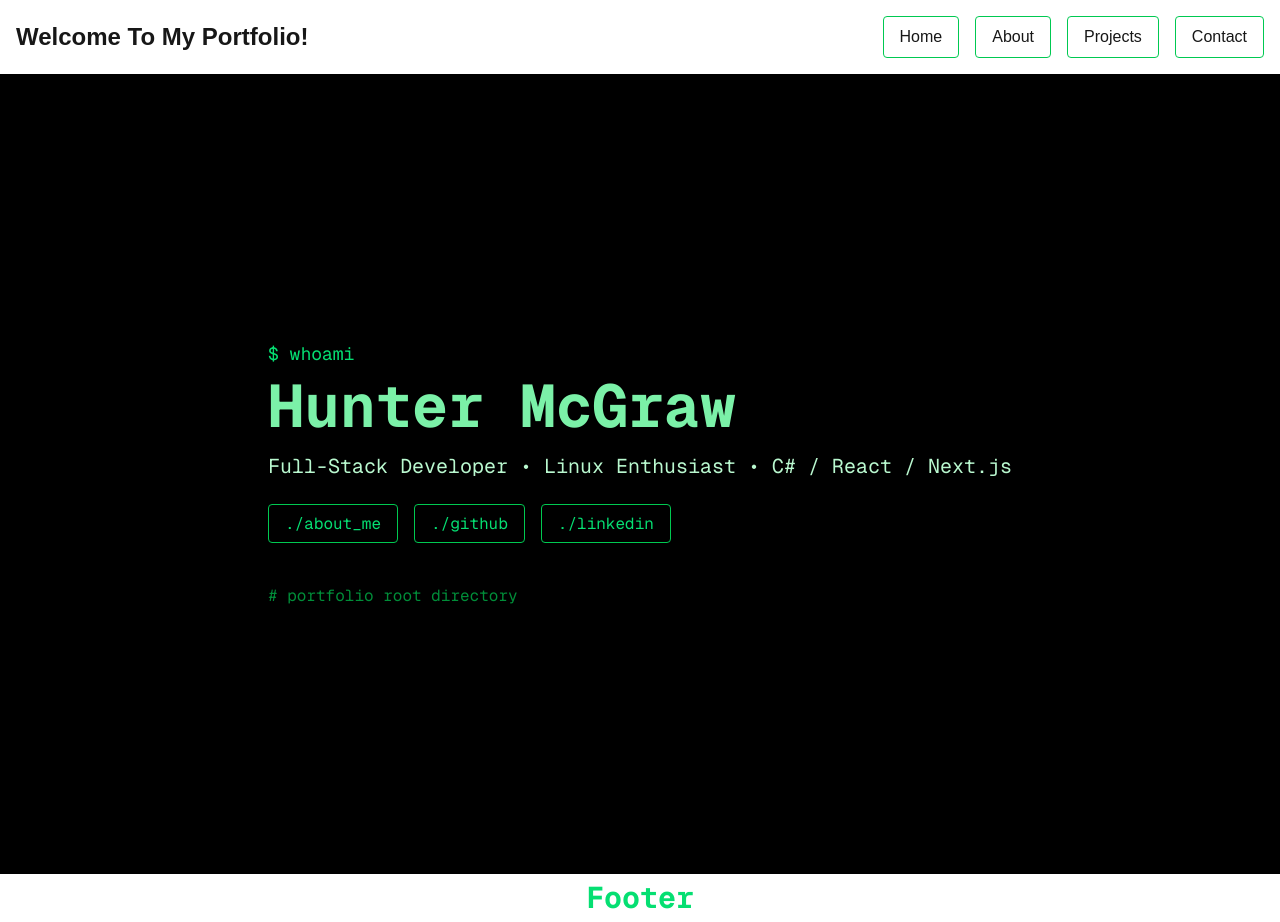
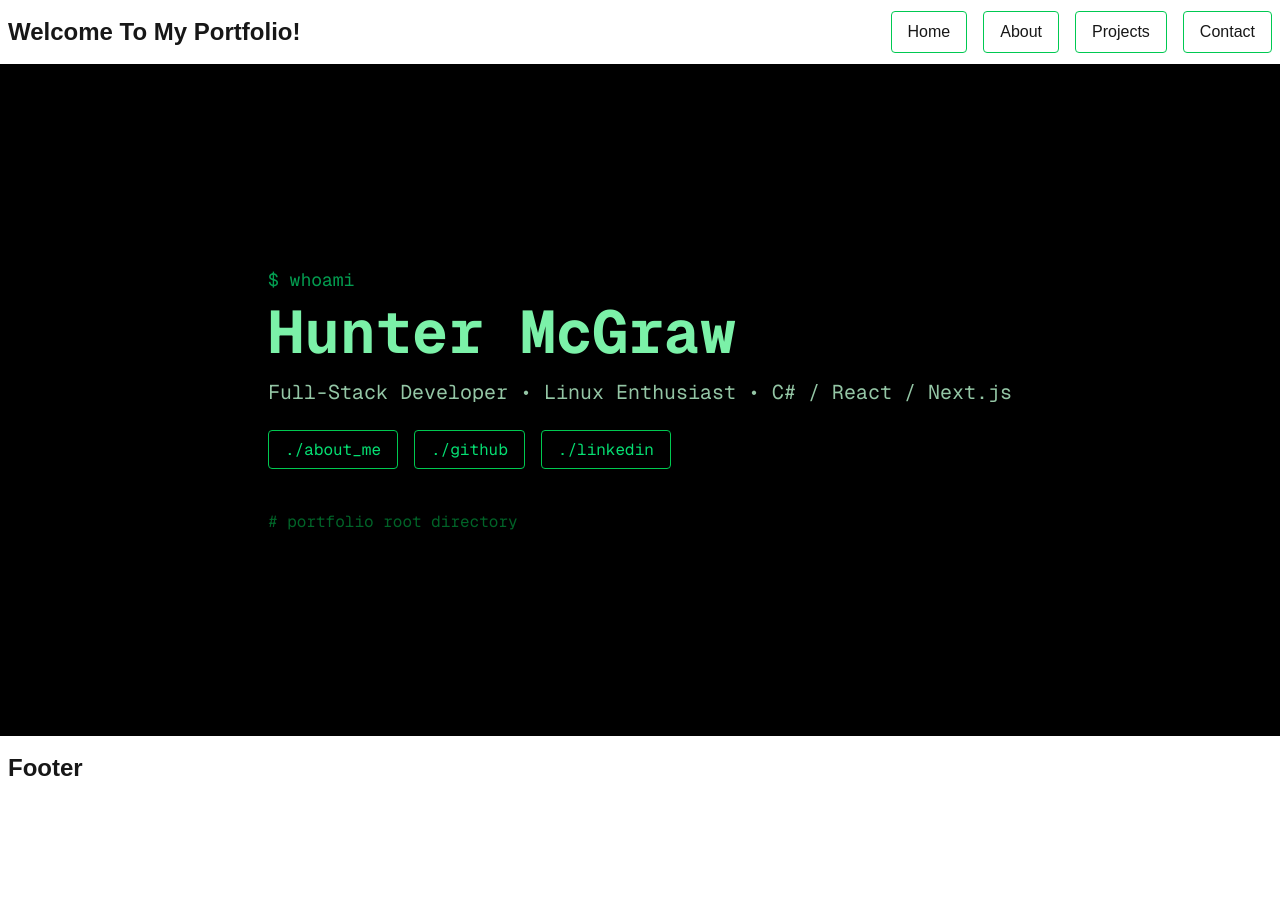
Before and after one commit to huntermcgraw/portfolio, a Next.js app: page / in a window 1280 px wide. After the commit the page ends 800 px from the top, so only its background shows below. Built offline with nearby package versions, Linux system fonts and the light colour scheme.

Commit message:
hero fade in

```diff
--- a/app/about/page.tsx
+++ b/app/about/page.tsx
@@ -3,7 +3,7 @@ import Header from "@/components/Header";
 
 export default function AboutPage() {
   return (
-    <main>
+    <main className="flex flex-col min-h-screen">
       <Header />
       <About />
     </main>
--- a/app/page.tsx
+++ b/app/page.tsx
@@ -4,7 +4,7 @@ import Footer from "@/components/Footer";
 
 export default function Home() {
   return (
-    <main>
+    <main className="flex flex-col min-h-screen">
       <Header />
       <Hero />
       <Footer />
--- a/components/About.tsx
+++ b/components/About.tsx
@@ -1,6 +1,6 @@
 export default function About() {
   return (
-    <section className="px-6 py-20 bg-black text-green-400 font-mono border-t border-green-900">
+    <section className="flex-1 flex flex-col justify-center items-center px-6 bg-black text-green-400 font-mono border-t border-green-900">
       <div className="max-w-3xl mx-auto">
         <p className="text-lg">$ cat about.txt</p>
 
--- a/components/Footer.tsx
+++ b/components/Footer.tsx
@@ -1,11 +1,9 @@
 "use client";
 
-export default function Footer() { // min-h-screen = 100% of viewport. h-[50vh] = 50% of viewport height
-  return (
-    <section className="h-[6vh] flex flex-col justify-center items-center px-6 bg-gray text-green-400 font-mono">
-      <div className="max-w-3xl">
-        <h1 className="text-3xl font-bold">Footer</h1>
-      </div>
-    </section>
-  );
+export default function Footer() {
+    return (
+        <footer className="flex h-16 items-center justify-between p-2 bg-gray">
+            <div className="text-2xl font-bold">Footer</div>
+        </footer>
+    );
 }
--- a/components/Header.tsx
+++ b/components/Header.tsx
@@ -4,7 +4,7 @@ import Button from "./Button";
 
 export default function Header() {
     return (
-        <header className="flex items-center justify-between p-4 bg-gray">
+        <header className="flex h-16 items-center justify-between p-2 bg-gray">
             <div className="text-2xl font-bold">Welcome To My Portfolio!</div>
             <nav className="flex space-x-4">
                 <Button link="/" name="Home" />
--- a/components/Hero.tsx
+++ b/components/Hero.tsx
@@ -1,30 +1,58 @@
 "use client";
 
 import Button from "@/components/Button";
+import { motion } from "framer-motion";
 
-export default function Hero() { // min-h-screen = 100% of viewport. h-[50vh] = 50% of viewport height
+export default function Hero() {
   return (
-    <section className="min-h-screen flex flex-col justify-center items-center px-6 bg-black text-green-400 font-mono">
+    <section className="flex-1 flex flex-col justify-center items-center px-6 bg-black text-green-400 font-mono">
       <div className="max-w-3xl">
-        <p className="text-lg">$ whoami</p>
+        <motion.p
+          initial={{ opacity: 0, y: 20 }}
+          animate={{ opacity: 0.7, y: 0 }}
+          transition={{ duration: 0.8 }}
+          className="text-lg"
+        >
+          $ whoami
+        </motion.p>
 
-        <h1 className="text-5xl sm:text-6xl font-bold mt-2">
+        <motion.h1
+          initial={{ opacity: 0, y: 40 }}
+          animate={{ opacity: 1, y: 0 }}
+          transition={{ duration: 1, delay: 0.2 }}
+          className="text-5xl sm:text-6xl font-bold mt-2"
+        >
           <span className="text-green-300">Hunter McGraw</span>
-        </h1>
+        </motion.h1>
 
-        <p className="mt-4 text-xl text-green-200">
+        <motion.p
+          initial={{ opacity: 0, y: 20 }}
+          animate={{ opacity: 0.8, y: 0 }}
+          transition={{ duration: 0.8, delay: 0.4 }}
+          className="mt-4 text-xl text-green-200"
+        >
           Full-Stack Developer • Linux Enthusiast • C# / React / Next.js
-        </p>
+        </motion.p>
 
-        <div className="mt-8 space-x-4">
+        <motion.div
+          initial={{ opacity: 0, y: 20 }}
+          animate={{ opacity: 1, y: 0 }}
+          transition={{ duration: 0.8, delay: 0.6 }}
+          className="mt-8 space-x-4"
+        >
           <Button link="/about" name="./about_me" />
           <Button link="https://github.com/huntermcgraw" name="./github" />
           <Button link="https://www.linkedin.com/in/hunter-mcgraw1" name="./linkedin" />
-        </div>
+        </motion.div>
 
-        <div className="mt-12 text-green-500">
+        <motion.div
+          initial={{ opacity: 0 }}
+          animate={{ opacity: 0.7 }}
+          transition={{ duration: 1, delay: 0.8 }}
+          className="mt-12 text-green-500"
+        >
           <span className="opacity-70"># portfolio root directory</span>
-        </div>
+        </motion.div>
       </div>
     </section>
   );
```
Lines whose indentation alone changed are shown as unchanged.
